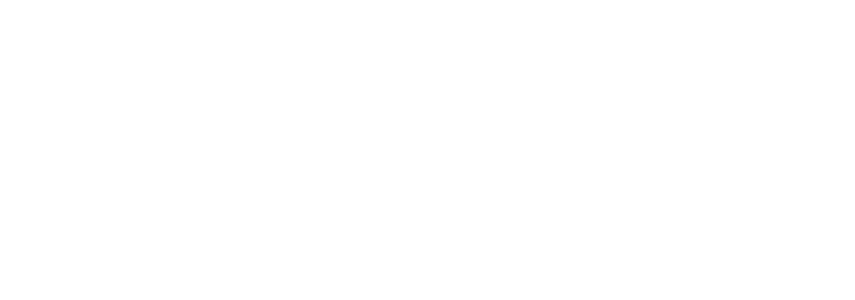
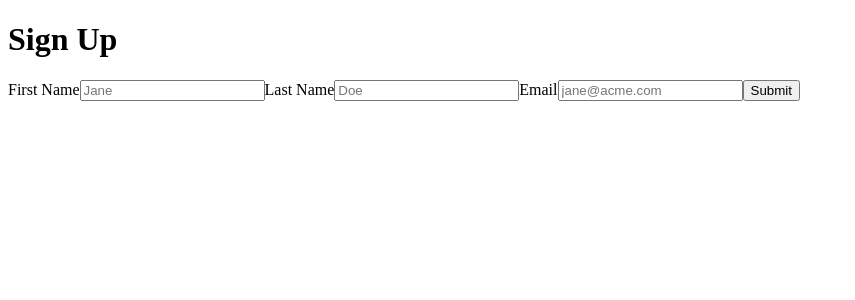
Before and after one commit to bunyaminmrcn/formik-examples, a React (Create React App) app: page / in a window 1280 px wide. Shown: the top 300 px of the page, without its empty margins (0-855 px from the left). Built offline with nearby package versions, Linux system fonts and the light colour scheme; the HTML template or start-up script is replaced by a standard one.

Commit message:
add basic example

```diff
--- a/src/App.js
+++ b/src/App.js
@@ -1,9 +1,10 @@
 
+import Basic from  './examples/basic';
 
 function App() {
   return (
     <div className="App">
-
+      <Basic />
     </div>
   );
 }
--- /dev/null
+++ b/src/examples/basic.js
@@ -0,0 +1,40 @@
+import React from 'react';
+import ReactDOM from 'react-dom';
+import { Formik, Field, Form } from 'formik';
+
+const Basic = () => (
+  <div>
+    <h1>Sign Up</h1>
+    <Formik
+      initialValues={{
+        firstName: '',
+        lastName: '',
+        email: '',
+      }}
+      onSubmit={async (values) => {
+        await new Promise((r) => setTimeout(r, 500));
+        alert(JSON.stringify(values, null, 2));
+      }}
+    >
+      <Form>
+        <label htmlFor="firstName">First Name</label>
+        <Field id="firstName" name="firstName" placeholder="Jane" />
+
+        <label htmlFor="lastName">Last Name</label>
+        <Field id="lastName" name="lastName" placeholder="Doe" />
+
+        <label htmlFor="email">Email</label>
+        <Field
+          id="email"
+          name="email"
+          placeholder="jane@acme.com"
+          type="email"
+        />
+        <button type="submit">Submit</button>
+      </Form>
+    </Formik>
+  </div>
+);
+
+
+export default Basic;
```
